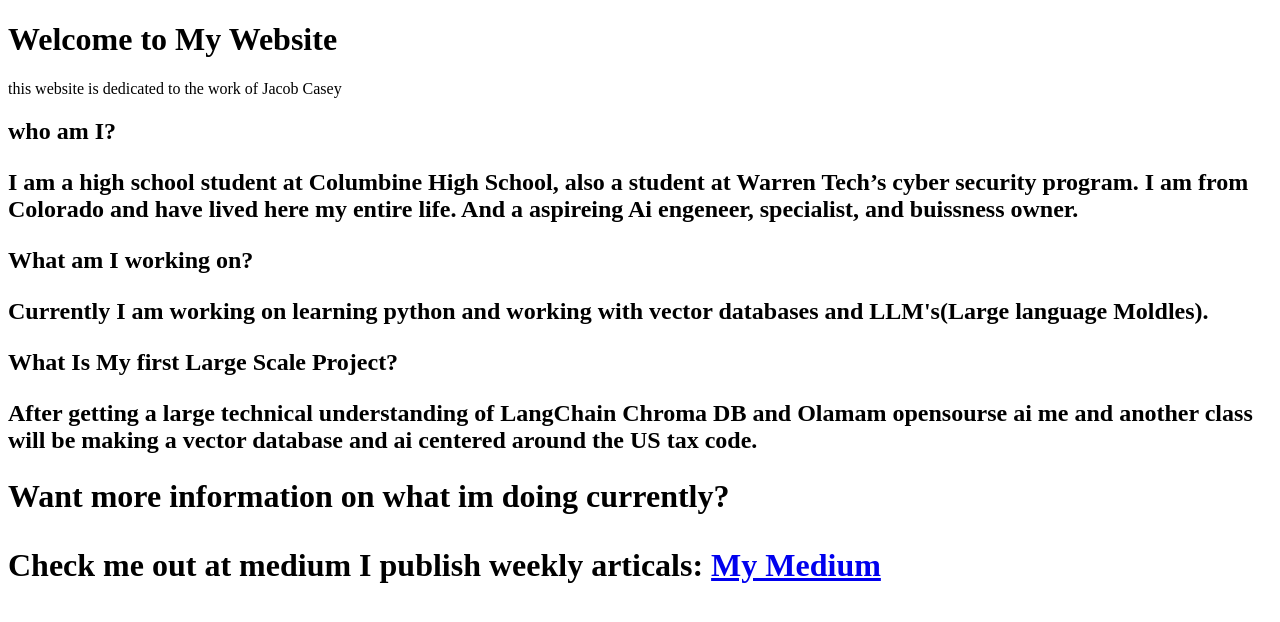
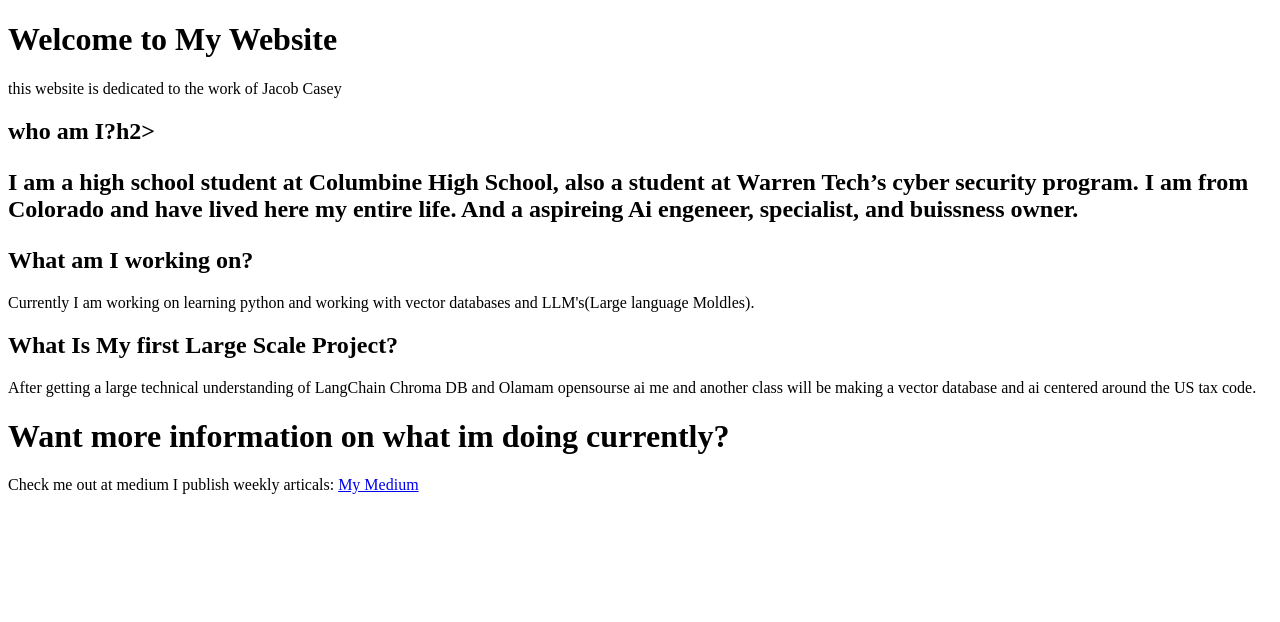
Before and after one commit to TAWN05/TAWN05.github.io, a plain HTML site: page index.html in a window 1280 px wide. Drawn offline with Linux system fonts and the light colour scheme.

Commit message:
sigmmaaa

```diff
--- a/index.html
+++ b/index.html
@@ -6,19 +6,19 @@
 <body>
     <h1>Welcome to My Website</h1>
     <p>this website is dedicated to the work of Jacob Casey</p>
-    <h2>who am I?<h2>
+    <h2>who am I?</body>h2>
     <p>I am a high school student at Columbine High School, also a student at Warren Tech’s cyber
         security program. I am from Colorado and have lived here my entire life. And a aspireing
-        Ai engeneer, specialist, and buissness owner.<p>
-    <h2>What am I working on?<h2>
+        Ai engeneer, specialist, and buissness owner.</p>
+    <h2>What am I working on?</h2>
     <p>Currently I am working on learning python and working with vector databases and
-        LLM's(Large language Moldles).<p>
-    <h2>What Is My first Large Scale Project?<h2>
+        LLM's(Large language Moldles).</p>
+    <h2>What Is My first Large Scale Project?</h2>
     <p>After getting a large technical understanding of LangChain Chroma DB and Olamam opensourse ai
-        me and another class will be making a vector database and ai centered around the US tax code.<p>
-    <h1>Want more information on what im doing currently?<h1>
+        me and another class will be making a vector database and ai centered around the US tax code.</p>
+    <h1>Want more information on what im doing currently?</h1>
     <p>Check me out at medium I publish weekly articals:
     <a href = "https://medium.com/@jacobrcasey135" target ="_blank"> My Medium</a>
-        <p>
+    </p>
 </body>
 </html>
```
